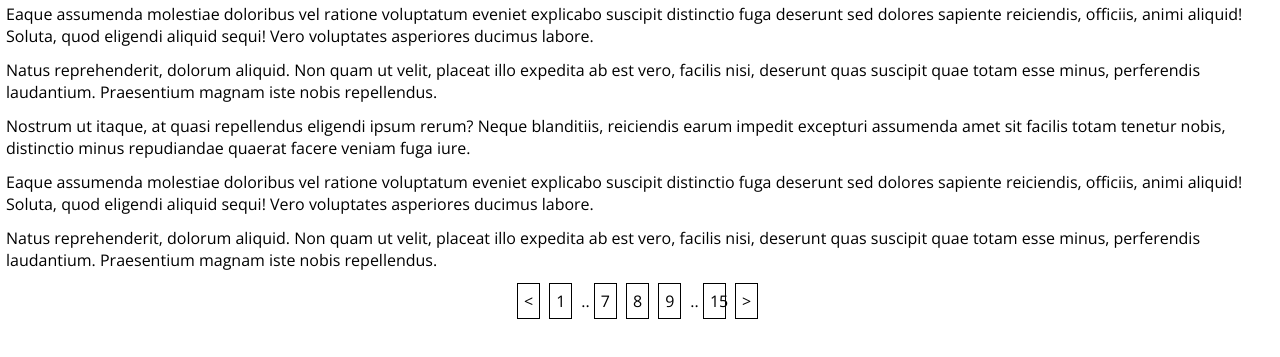
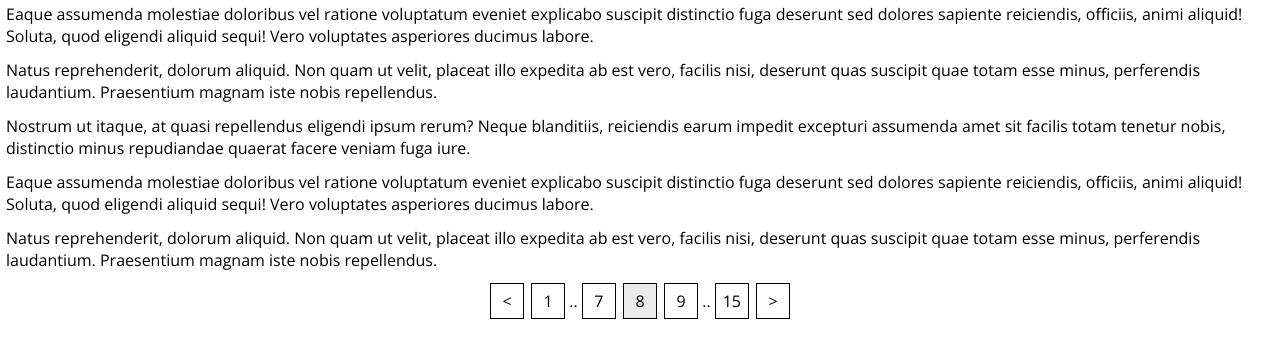
Before and after one commit to johnasp/search_nav_proto, a plain HTML site: page index.html in a window 1280 px wide. Shown: the part 125-482 px from the top of the page. Drawn offline with nearby package versions, Linux system fonts and the light colour scheme.

Commit message:
More pagination changes

```diff
--- a/index.html
+++ b/index.html
@@ -82,11 +82,11 @@
 
         <nav class="pagination">
           <a href=""><</a>
-          <a href="">1</a>
+          <a href="" class="beforeCut">1</a>
           <span>..</span>
           <a href="">7</a>
-          <a href="">8</a>
-          <a href="">9</a>
+          <a href="" class="active">8</a>
+          <a href="" class="beforeCut">9</a>
           <span>..</span>
           <a href="">15</a>
           <a href="">></a>
--- a/sass/partials/_pagination.scss
+++ b/sass/partials/_pagination.scss
@@ -5,9 +5,12 @@
     border: 1px solid black;
     padding: 6px;
     color: black;
-    width: 23px;
+    width: 34px;
     text-align: center;
-    margin-right: 5px;
+    margin-right: 3px;
+    &.beforeCut {margin-right: 0;}
+    &:last-child {margin-right: 0;}
+    &.active {background: #eaeaea;}
   }
   span {
   	padding: 0px;
```
Also changed, not shown: css/search-nav.css.
